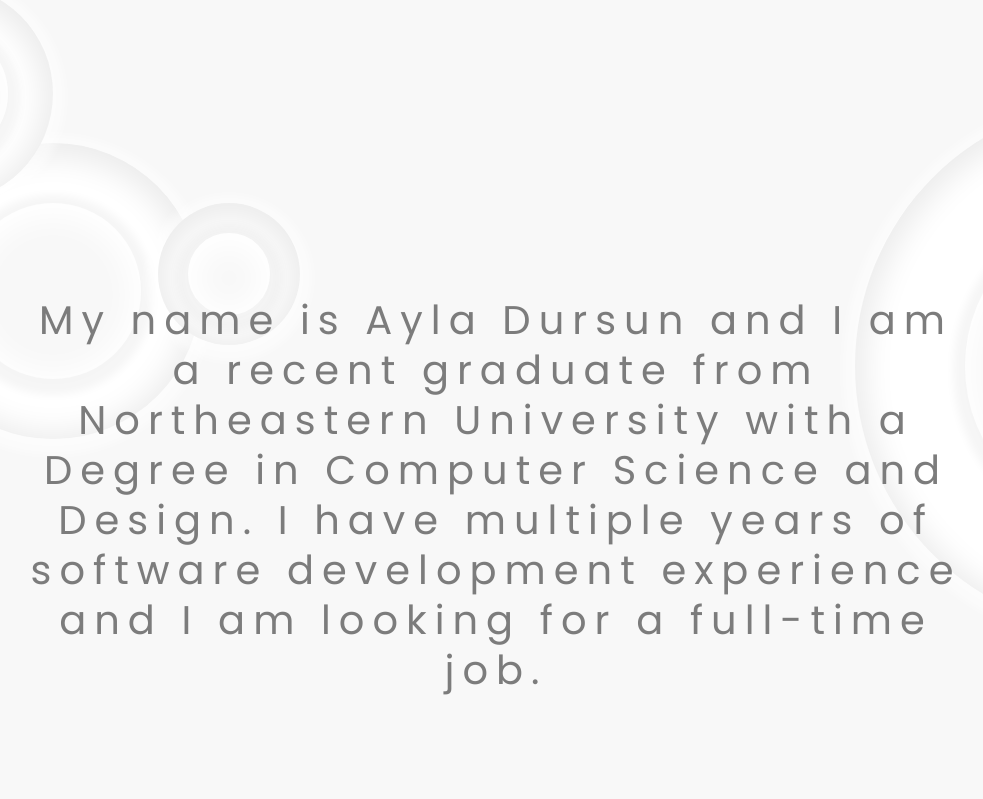
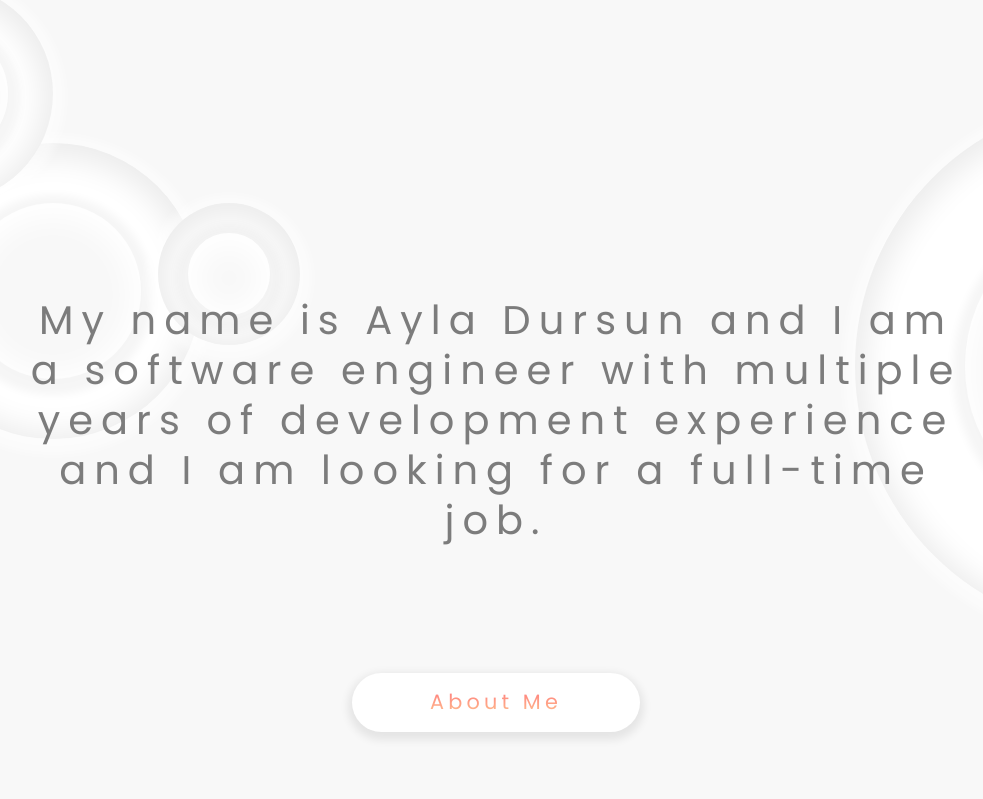
Before and after one commit to AylaDursun/ayladursun.github.io, a React (Create React App) app: page / in a window 1280 px wide. Shown: the part 621-1420 px from the top of the page, without its empty margins (144-1127 px from the left). Built offline with nearby package versions, Linux system fonts and the light colour scheme.

Commit message:
update blurb

```diff
--- a/src/Components/Home/home.tsx
+++ b/src/Components/Home/home.tsx
@@ -11,8 +11,7 @@
             <NavBar/>
         <h1>HELLO <br/> WORLD</h1>
         <h2>
-        My name is Ayla Dursun and I am a recent graduate from Northeastern University
-        with a Degree in Computer Science and Design. I have multiple years of software
+        My name is Ayla Dursun and I am a software engineer with multiple years of
         development experience and I am looking for a full-time job.
         </h2>
 
```
